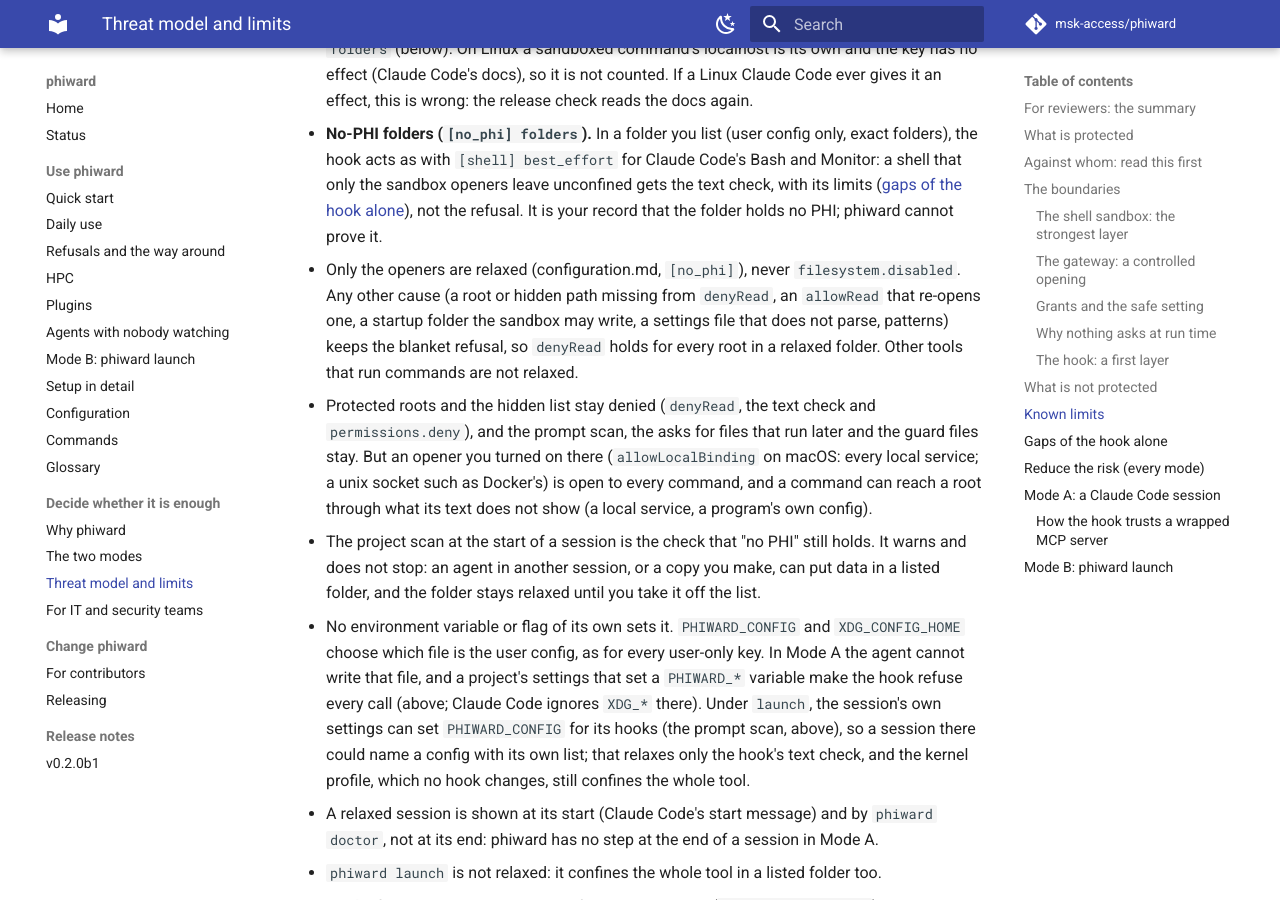
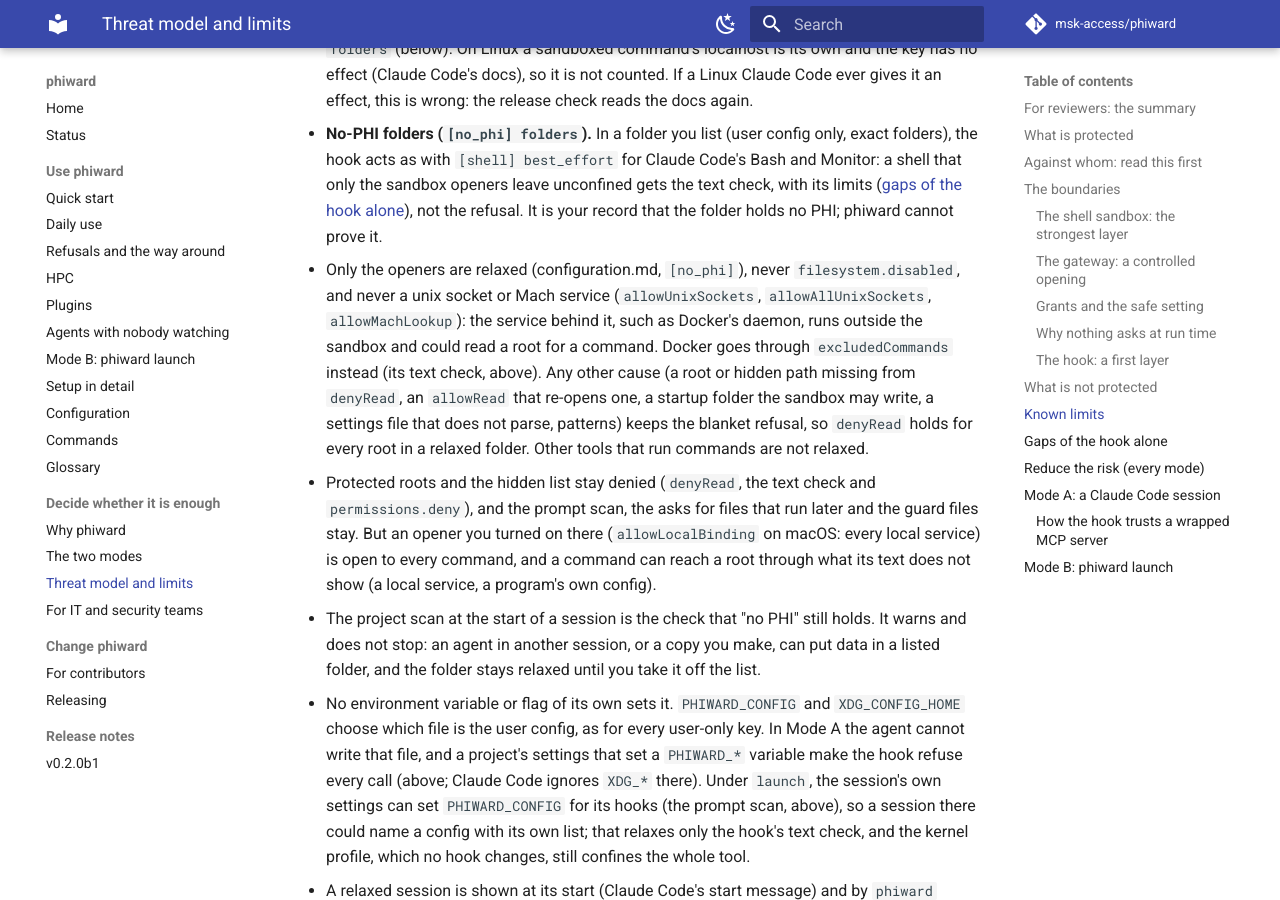
Before and after one commit to msk-access/phiward, an MkDocs documentation site: the page built from docs/threat-model.md, in a window 1280 px wide and 900 px high, scrolled down 22834 px. Built offline with MkDocs 1.6.1 and Material for MkDocs 9.7.7, drawn with Linux system fonts in a browser that asks for light colours; comment, search, counter and statistics services are not loaded; the version menu is left out.

Commit message:
fix(no-phi): unix socket and Mach service openers keep the blanket refusal in a no-PHI folder
The operator's decision: the service behind a socket (Docker's daemon) runs outside the sandbox
and could read a root. Docker goes through excludedCommands. Docs: configuration, refusals,
threat model, CHANGELOG, decisions.

```diff
--- a/docs/threat-model.md
+++ b/docs/threat-model.md
@@ -827,16 +827,19 @@ refuses the call: phiward's hook entries set `onFailure: "block"`.
   Claude Code's Bash and Monitor: a shell that only the sandbox openers leave unconfined gets
   the text check, with its limits ([gaps of the hook alone](#gaps-of-the-hook-alone)), not the
   refusal. It is your record that the folder holds no PHI; phiward cannot prove it.
-  - Only the openers are relaxed (configuration.md, `[no_phi]`), never `filesystem.disabled`.
-    Any other cause (a root or hidden path missing from `denyRead`, an `allowRead` that
+  - Only the openers are relaxed (configuration.md, `[no_phi]`), never `filesystem.disabled`,
+    and never a unix socket or Mach service (`allowUnixSockets`, `allowAllUnixSockets`,
+    `allowMachLookup`): the service behind it, such as Docker's daemon, runs outside the sandbox
+    and could read a root for a command. Docker goes through `excludedCommands` instead (its
+    text check, above). Any other cause (a root or hidden path missing from `denyRead`, an `allowRead` that
     re-opens one, a startup folder the sandbox may write, a settings file that does not parse,
     patterns) keeps the blanket refusal, so `denyRead` holds for every root in a relaxed
     folder. Other tools that run commands are not relaxed.
   - Protected roots and the hidden list stay denied (`denyRead`, the text check and
     `permissions.deny`), and the prompt scan, the asks for files that run later and the guard
     files stay. But an opener you turned on there (`allowLocalBinding` on macOS: every local
-    service; a unix socket such as Docker's) is open to every command, and a command can reach
-    a root through what its text does not show (a local service, a program's own config).
+    service) is open to every command, and a command can reach a root through what its text
+    does not show (a local service, a program's own config).
   - The project scan at the start of a session is the check that "no PHI" still holds. It
     warns and does not stop: an agent in another session, or a copy you make, can put data in a
     listed folder, and the folder stays relaxed until you take it off the list.
```
Also changed, not shown: .agents/decisions.md (+3 -1 lines), CHANGELOG.md (+2 -1 lines), docs/configuration.md (+6 -3 lines), docs/refusals.md (+7 -3 lines), 1 other file.
